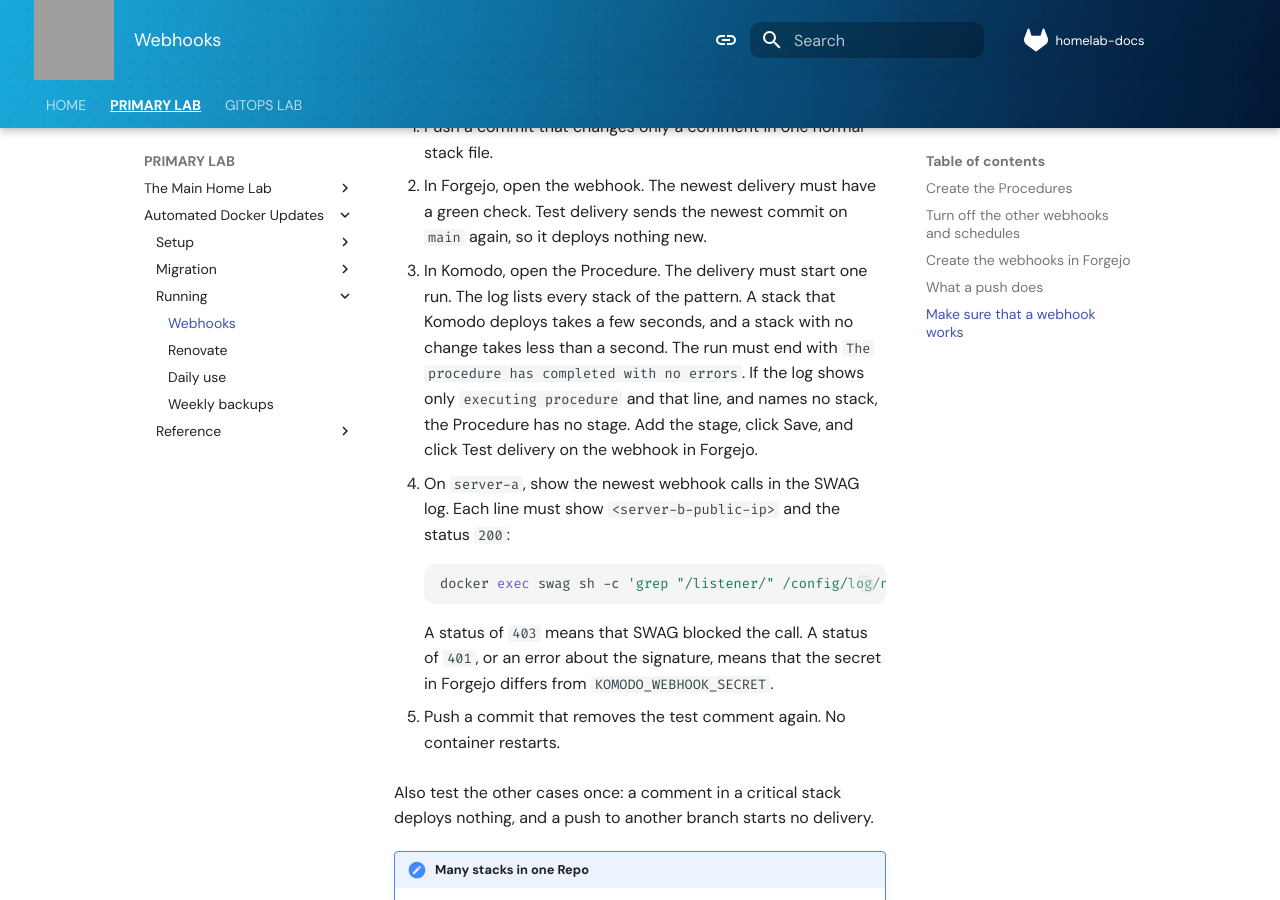
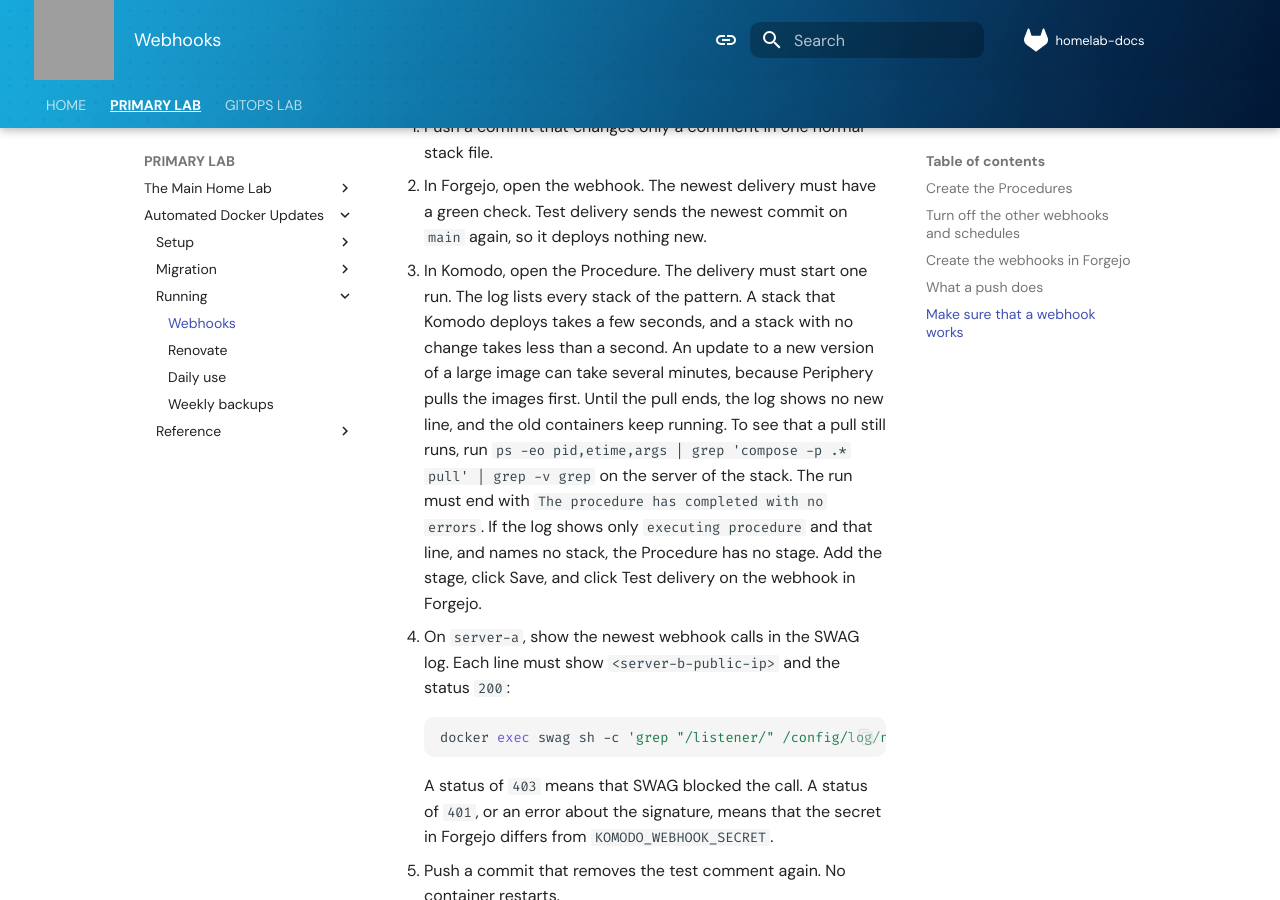
Before and after one commit to tronyx/homelab-docs, an MkDocs documentation site: the page built from docs/labs/docker-updates/webhooks.md, in a window 1280 px wide and 900 px high, scrolled down 3626 px. Built offline with MkDocs 1.6.1 and Material for MkDocs 9.7.7, drawn with Linux system fonts in a browser that asks for light colours; comment, search, counter and statistics services are not loaded; grey boxes are pictures that could not be loaded.

Commit message:
Note the image pull time in a Procedure run and the Renovate merge time
The webhook check says that an update to a large image can take several
minutes while Periphery pulls it, with a command that shows a pull that
still runs. The Renovate page says that Renovate merges its own update
a few minutes after it opens the pull request.

Co-Authored-By: Claude Opus 5.5 <noreply@anthropic.com>

````diff
--- a/docs/labs/docker-updates/webhooks.md
+++ b/docs/labs/docker-updates/webhooks.md
@@ -71,7 +71,7 @@ A push to any other branch does nothing. The branch filter in Forgejo stops the
 
 1. Push a commit that changes only a comment in one normal stack file.
 2. In Forgejo, open the webhook. The newest delivery must have a green check. Test delivery sends the newest commit on `main` again, so it deploys nothing new.
-3. In Komodo, open the Procedure. The delivery must start one run. The log lists every stack of the pattern. A stack that Komodo deploys takes a few seconds, and a stack with no change takes less than a second. The run must end with `The procedure has completed with no errors`. If the log shows only `executing procedure` and that line, and names no stack, the Procedure has no stage. Add the stage, click Save, and click Test delivery on the webhook in Forgejo.
+3. In Komodo, open the Procedure. The delivery must start one run. The log lists every stack of the pattern. A stack that Komodo deploys takes a few seconds, and a stack with no change takes less than a second. An update to a new version of a large image can take several minutes, because Periphery pulls the images first. Until the pull ends, the log shows no new line, and the old containers keep running. To see that a pull still runs, run `ps -eo pid,etime,args | grep 'compose -p .* pull' | grep -v grep` on the server of the stack. The run must end with `The procedure has completed with no errors`. If the log shows only `executing procedure` and that line, and names no stack, the Procedure has no stage. Add the stage, click Save, and click Test delivery on the webhook in Forgejo.
 4. On `server-a`, show the newest webhook calls in the SWAG log. Each line must show `<server-b-public-ip>` and the status `200`:
 
     ```bash
````
Also changed, not shown: docs/labs/docker-updates/renovate.md (+1 -1 lines).
